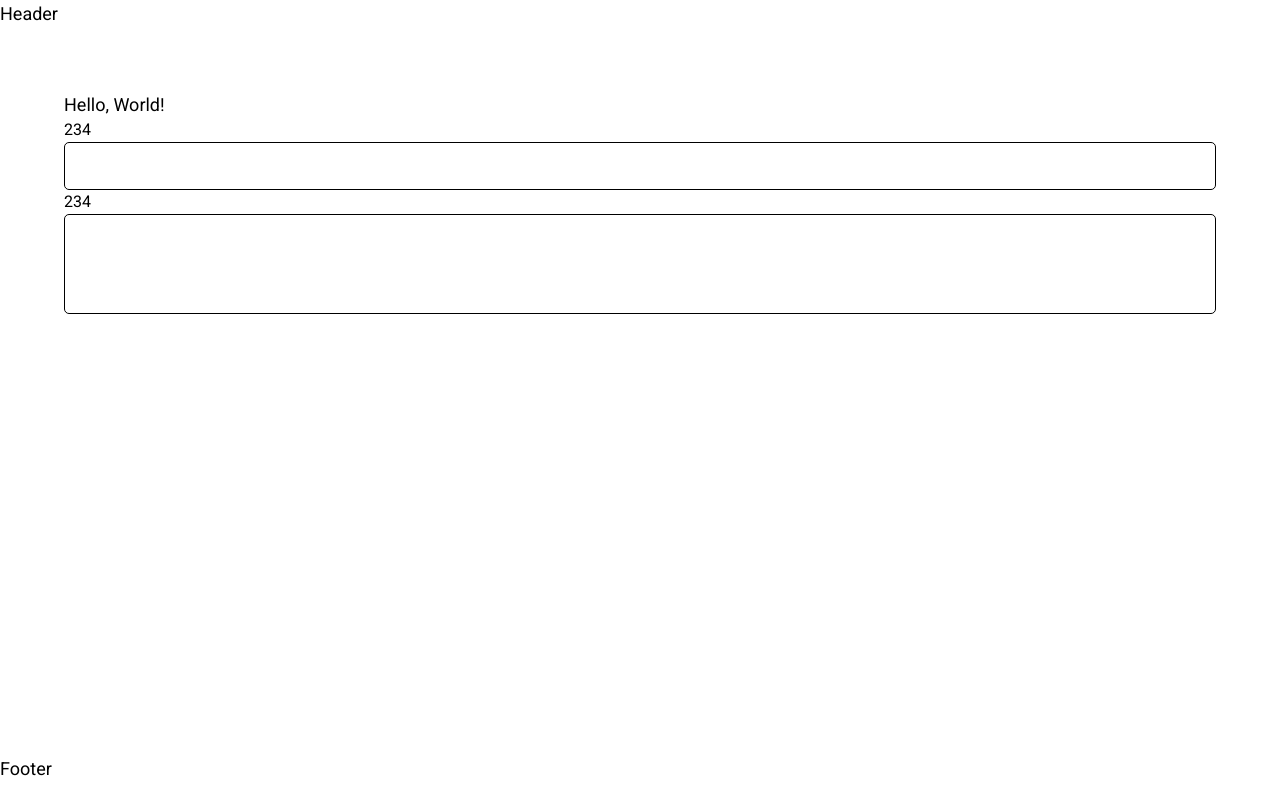
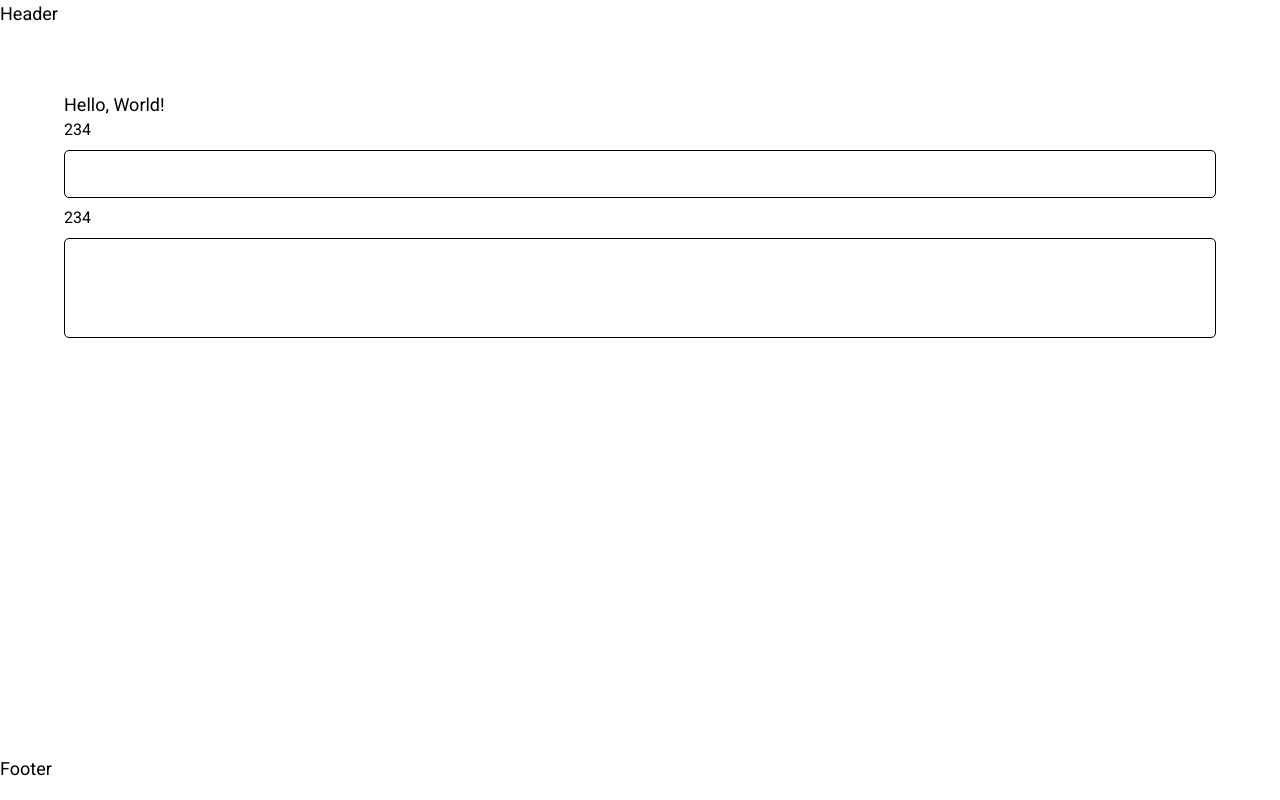
Before and after one commit to proffery/my-blog, a Next.js app: page / in a window 1280 px wide. Built offline with nearby package versions, Linux system fonts and the light colour scheme.

Commit message:
input, button styles changes

```diff
--- a/src/components/ui/button/button.module.scss
+++ b/src/components/ui/button/button.module.scss
@@ -48,12 +48,13 @@ $radius: 5px;
   }
 }
 
-.primary,
-a.primary {
+.secondary,
+a.secondary {
   @include animations.background-hover(var(--color-light));
 
   color: var(--color-light);
   background-color: var(--color-dark);
+  outline: 1px solid var(--color-light);
 
   &:hover {
     color: var(--color-dark);
@@ -63,11 +64,13 @@ a.primary {
     cursor: initial;
     color: var(--color-light);
     background-color: var(--color-dark);
+
+    outliner: 1px solid var(--color-light);
   }
 }
 
-.secondary,
-a.secondary {
+.primary,
+a.primary {
   @include animations.background-hover(var(--color-dark));
 
   color: var(--color-dark);
@@ -75,6 +78,7 @@ a.secondary {
 
   &:hover {
     color: var(--color-light);
+    outline: 1px solid var(--color-light);
   }
 
   &.disabled:hover {
--- a/src/components/ui/input/input.module.scss
+++ b/src/components/ui/input/input.module.scss
@@ -4,6 +4,7 @@ $height-input: 48px;
 $height-textarea: 100px;
 $padding: 12px;
 $radius: 5px;
+$margin: 8px 0;
 
 .input {
   display: flex;
@@ -13,6 +14,7 @@ $radius: 5px;
   box-sizing: border-box;
   width: 100%;
   height: $height-input;
+  margin: $margin;
   padding: $padding;
 
   font-family: inherit;
```
Also changed, not shown: 1 other file (tests, documents, lock files or other folders).
